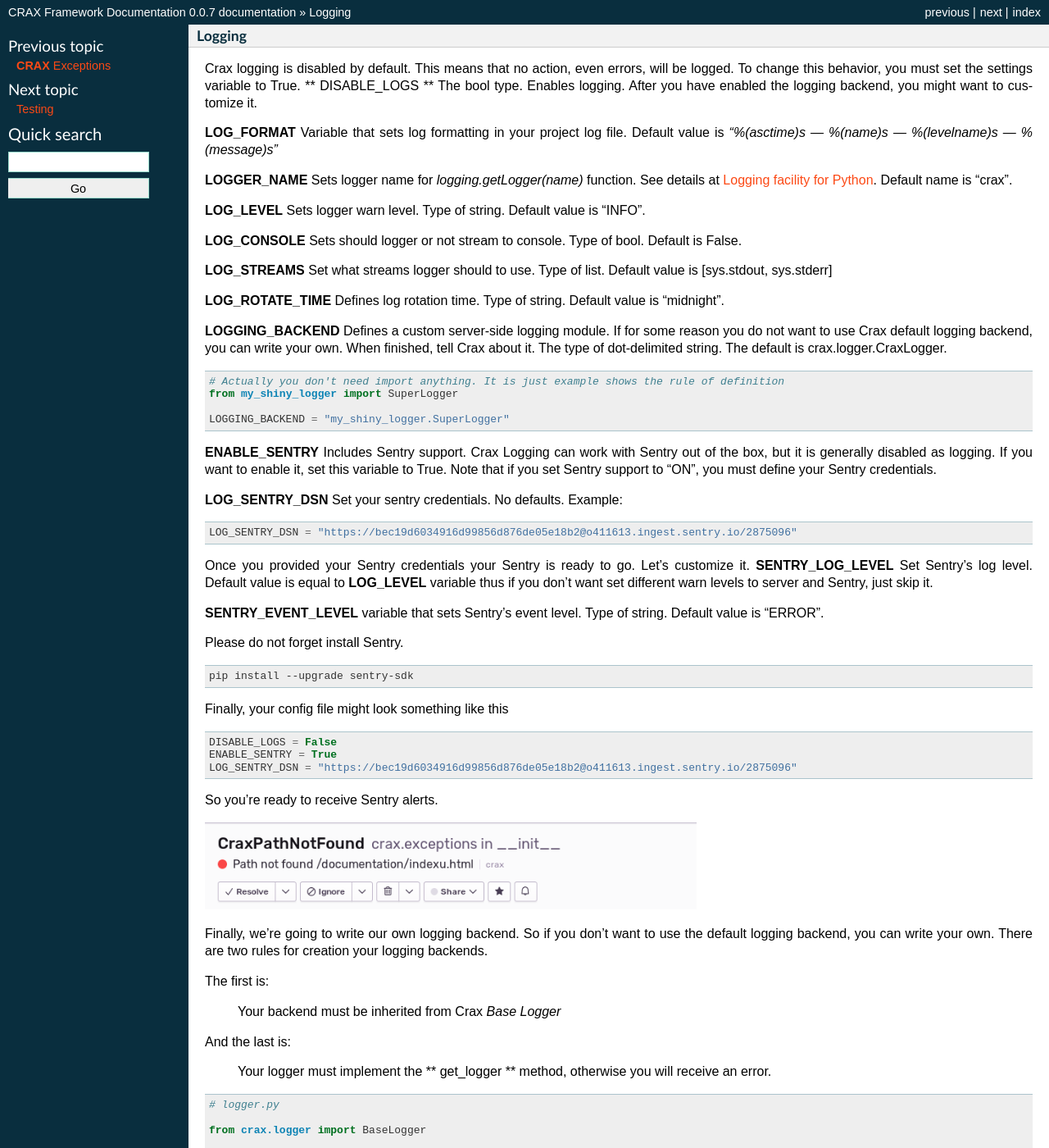
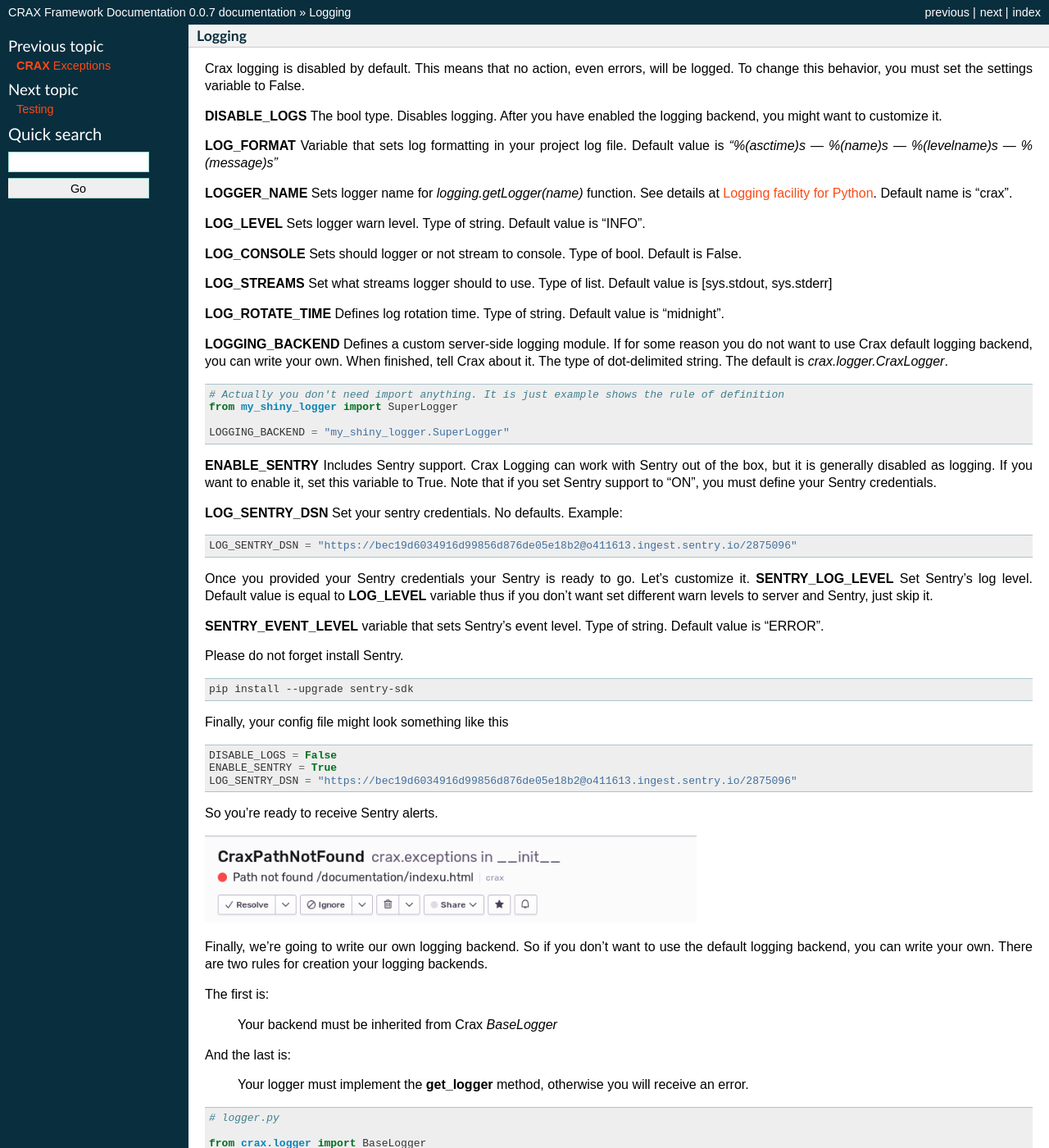
Before and after one commit to crax-framework/crax_wiki, a Sphinx documentation site: the page built from documentation/logging.rst, in a window 1280 px wide and 1400 px high. Shown: the whole window at 82% size. Built offline with Sphinx 7.4.7, drawn with Linux system fonts in a browser that asks for light colours; formulas are drawn with MathJax 3.

Commit message:
Update logging.rst
Fixed DISABLE_LOGS description & typos

```diff
--- a/documentation/logging.rst
+++ b/documentation/logging.rst
@@ -4,15 +4,16 @@
 -----------------------------------------------
 
 Crax logging is disabled by default. This means that no action, even errors, will be logged.
-To change this behavior, you must set the settings variable to True.
-** DISABLE_LOGS ** The bool type. Enables logging.
+To change this behavior, you must set the settings variable to False.
+
+**DISABLE_LOGS** The bool type. Disables logging.
 After you have enabled the logging backend, you might want to customize it.
 
 **LOG_FORMAT** Variable that sets log formatting in your project log file. Default value is
 `"%(asctime)s — %(name)s — %(levelname)s — %(message)s"`
 
 **LOGGER_NAME** Sets logger name for `logging.getLogger(name)` function. See details at
-`Logging facility for Python <https://docs.python.org/3/library/logging.html/>`_. Default name is "crax".
+`Logging facility for Python <https://docs.python.org/3/library/logging.html>`_. Default name is "crax".
 
 **LOG_LEVEL** Sets logger warn level. Type of string. Default value is "INFO".
 
@@ -24,7 +25,7 @@
 
 **LOGGING_BACKEND** Defines a custom server-side logging module. If for some reason you do not want to use
 Crax default logging backend, you can write your own. When finished, tell Crax about it.
-The type of dot-delimited string. The default is crax.logger.CraxLogger.
+The type of dot-delimited string. The default is `crax.logger.CraxLogger`.
 
 
 .. code-block:: python
@@ -77,11 +78,11 @@
 
 The first is:
 
-    Your backend must be inherited from Crax `Base Logger`
+    Your backend must be inherited from Crax `BaseLogger`
 
 And the last is:
 
-    Your logger must implement the ** get_logger ** method, otherwise you will receive an error.
+    Your logger must implement the **get_logger** method, otherwise you will receive an error.
 
 .. code-block:: python
 
```
